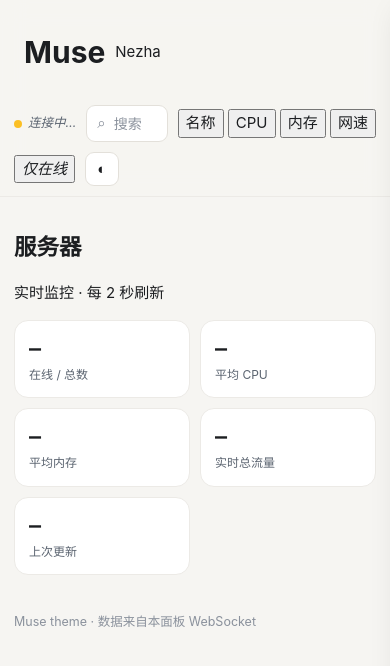
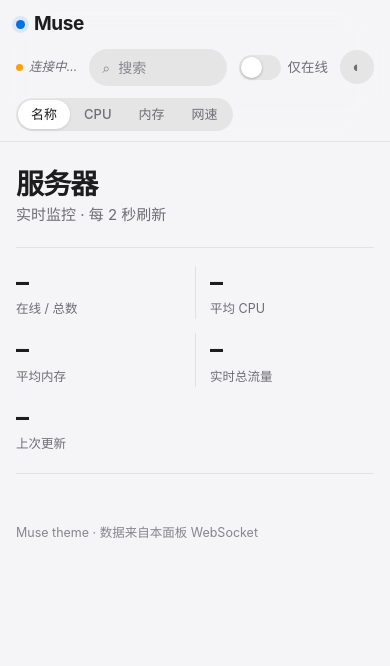
Before and after one commit to atmous/nezha-theme-muse, a plain HTML site: page muse-dist/index.html in a window 390 px wide. Drawn offline with Linux system fonts and the light colour scheme; no server answers.

Commit message:
Redesign v2: Apple-inspired minimal premium theme (muse-dist/assets/style.css)

```diff
--- a/muse-dist/assets/style.css
+++ b/muse-dist/assets/style.css
@@ -1,41 +1,51 @@
-/* Muse theme for Nezha — dark-first, no external dependencies. */
+/* Muse theme for Nezha — Apple-inspired: minimal, premium, tech.
+ * Light: #f5f5f7 bg, white cards, #1d1d1f text, #0071e3 accent.
+ * Dark:  #000000 bg, #1c1c1e cards, #f5f5f7 text, #0a84ff accent.
+ * No external dependencies. */
 :root {
-  --bg: #0b0d10;
-  --bg-soft: #10131a;
-  --card: #14181f;
-  --card-2: #181d26;
-  --line: #232a35;
-  --line-soft: #1b212b;
-  --text: #e8e6e1;
-  --text-dim: #9aa3af;
-  --text-faint: #6b7280;
-  --accent: #f59e0b;
-  --accent-soft: rgba(245, 158, 11, .14);
-  --green: #34d399;
-  --green-soft: rgba(52, 211, 153, .14);
-  --red: #f87171;
-  --red-soft: rgba(248, 113, 113, .14);
-  --amber: #fbbf24;
-  --blue: #60a5fa;
-  --radius: 14px;
-  --shadow: 0 10px 30px rgba(0, 0, 0, .35);
-  --font: -apple-system, BlinkMacSystemFont, "Segoe UI", "PingFang SC", "Hiragino Sans GB", "Microsoft YaHei", sans-serif;
+  --bg: #f5f5f7;
+  --card: #ffffff;
+  --card-2: #fbfbfd;
+  --line: rgba(0, 0, 0, .08);
+  --line-strong: rgba(0, 0, 0, .12);
+  --text: #1d1d1f;
+  --text-2: #6e6e73;
+  --text-3: #86868b;
+  --accent: #0071e3;
+  --accent-soft: rgba(0, 113, 227, .10);
+  --green: #34c759;
+  --green-soft: rgba(52, 199, 89, .14);
+  --red: #ff3b30;
+  --red-soft: rgba(255, 59, 48, .10);
+  --orange: #ff9f0a;
+  --blue: #0071e3;
+  --track: rgba(0, 0, 0, .07);
+  --shadow: 0 1px 2px rgba(0, 0, 0, .04), 0 8px 24px rgba(0, 0, 0, .06);
+  --shadow-hover: 0 2px 4px rgba(0, 0, 0, .05), 0 16px 40px rgba(0, 0, 0, .10);
+  --radius: 18px;
+  --font: -apple-system, BlinkMacSystemFont, "SF Pro Display", "SF Pro Text", "Helvetica Neue", "PingFang SC", "Hiragino Sans GB", "Microsoft YaHei", sans-serif;
   --mono: ui-monospace, "SF Mono", "Cascadia Code", Menlo, Consolas, monospace;
 }
-html[data-theme="light"] {
-  --bg: #f6f5f2;
-  --bg-soft: #efede9;
-  --card: #ffffff;
-  --card-2: #faf9f7;
-  --line: #e3e0da;
-  --line-soft: #eceae6;
-  --text: #1c1e21;
-  --text-dim: #5b6470;
-  --text-faint: #8a919c;
-  --accent-soft: rgba(245, 158, 11, .12);
-  --green-soft: rgba(5, 150, 105, .12);
-  --red-soft: rgba(220, 38, 38, .10);
-  --shadow: 0 10px 28px rgba(28, 30, 33, .10);
+html[data-theme="dark"] {
+  --bg: #000000;
+  --card: #1c1c1e;
+  --card-2: #2c2c2e;
+  --line: rgba(255, 255, 255, .09);
+  --line-strong: rgba(255, 255, 255, .14);
+  --text: #f5f5f7;
+  --text-2: #98989d;
+  --text-3: #6e6e73;
+  --accent: #0a84ff;
+  --accent-soft: rgba(10, 132, 255, .16);
+  --green: #30d158;
+  --green-soft: rgba(48, 209, 88, .16);
+  --red: #ff453a;
+  --red-soft: rgba(255, 69, 58, .14);
+  --orange: #ff9f0a;
+  --blue: #0a84ff;
+  --track: rgba(255, 255, 255, .10);
+  --shadow: 0 1px 2px rgba(0, 0, 0, .3), 0 8px 24px rgba(0, 0, 0, .35);
+  --shadow-hover: 0 2px 4px rgba(0, 0, 0, .4), 0 16px 40px rgba(0, 0, 0, .5);
 }
 * { box-sizing: border-box; }
 html, body { margin: 0; padding: 0; }
@@ -46,136 +56,202 @@ body {
   font-size: 15px;
   line-height: 1.5;
   -webkit-font-smoothing: antialiased;
+  text-rendering: optimizeLegibility;
 }
-button, input, select { font: inherit; color: inherit; }
-a { color: var(--accent); }
+button, input { font: inherit; color: inherit; }
+::selection { background: var(--accent-soft); }
 
-/* ---------- top bar ---------- */
+/* ---------- top bar : frosted glass ---------- */
 .topbar {
   position: sticky; top: 0; z-index: 20;
-  display: flex; align-items: center; gap: 16px; flex-wrap: wrap;
-  padding: 12px 20px;
-  background: color-mix(in srgb, var(--bg) 86%, transparent);
-  backdrop-filter: blur(12px);
-  border-bottom: 1px solid var(--line-soft);
+  display: flex; align-items: center; gap: 18px; flex-wrap: wrap;
+  padding: 12px 28px;
+  background: color-mix(in srgb, var(--bg) 72%, transparent);
+  -webkit-backdrop-filter: blur(20px) saturate(180%);
+  backdrop-filter: blur(20px) saturate(180%);
+  border-bottom: 1px solid var(--line);
 }
-.brand { display: flex; align-items: center; gap: 10px; min-width: 0; }
-.brand-mark {
-  display: grid; place-items: center;
-  width: 36px; height: 36px; border-radius: 10px;
-  background: var(--accent-soft); color: var(--accent);
-  font-size: 19px; line-height: 1;
+.brand { display: flex; align-items: baseline; gap: 9px; min-width: 0; }
+.brand-dot {
+  width: 9px; height: 9px; border-radius: 50%;
+  background: var(--accent); align-self: center; flex: none;
+  box-shadow: 0 0 0 4px var(--accent-soft);
 }
-.brand-text h1 { font-size: 17px; margin: 0; letter-spacing: .2px; }
-.brand-text p { margin: 0; font-size: 12px; color: var(--text-dim); }
-.topbar-right { margin-left: auto; display: flex; align-items: center; gap: 10px; flex-wrap: wrap; }
-.conn { display: inline-flex; align-items: center; gap: 6px; font-size: 12.5px; color: var(--text-dim); white-space: nowrap; }
-.conn i { width: 8px; height: 8px; border-radius: 50%; background: var(--amber); display: inline-block; }
-.conn.ok i { background: var(--green); box-shadow: 0 0 0 3px var(--green-soft); }
+.brand h1 { font-size: 19px; font-weight: 700; letter-spacing: -.02em; margin: 0; }
+.brand-sub { font-size: 13px; color: var(--text-3); font-weight: 500; }
+.topbar-right { margin-left: auto; display: flex; align-items: center; gap: 12px; flex-wrap: wrap; }
+.conn { display: inline-flex; align-items: center; gap: 6px; font-size: 12.5px; color: var(--text-2); white-space: nowrap; }
+.conn i { width: 7px; height: 7px; border-radius: 50%; background: var(--orange); display: inline-block; }
+.conn.ok i { background: var(--green); }
 .conn.bad i { background: var(--red); }
 .search {
   display: flex; align-items: center; gap: 6px;
-  background: var(--card); border: 1px solid var(--line);
-  border-radius: 9px; padding: 6px 10px; min-width: 180px;
+  background: var(--track); border: 0;
+  border-radius: 999px; padding: 7px 13px; min-width: 170px;
 }
-.search span { color: var(--text-faint); }
+.search span { color: var(--text-3); font-size: 14px; }
 .search input { border: 0; outline: 0; background: transparent; width: 100%; font-size: 14px; }
-.search input::placeholder { color: var(--text-faint); }
-select {
-  background: var(--card); border: 1px solid var(--line);
-  border-radius: 9px; padding: 7px 8px; font-size: 13.5px; outline: 0;
+.search input::placeholder { color: var(--text-3); }
+.search:focus-within { box-shadow: 0 0 0 3px var(--accent-soft); }
+
+/* segmented control (Apple style) */
+.segmented {
+  display: inline-flex; padding: 2px; gap: 1px;
+  background: var(--track); border-radius: 999px;
 }
-.toggle-online { display: inline-flex; align-items: center; gap: 5px; font-size: 13.5px; color: var(--text-dim); cursor: pointer; white-space: nowrap; }
-.toggle-online input { accent-color: var(--accent); }
+.segmented button {
+  border: 0; background: transparent; cursor: pointer;
+  padding: 5px 13px; border-radius: 999px;
+  font-size: 13px; font-weight: 500; color: var(--text-2);
+  transition: background .15s ease, color .15s ease, box-shadow .15s ease;
+  white-space: nowrap;
+}
+.segmented button:hover { color: var(--text); }
+.segmented button.active {
+  background: var(--card); color: var(--text);
+  box-shadow: 0 1px 3px rgba(0, 0, 0, .12);
+}
+
+/* toggle switch (Apple style) */
+.switch {
+  display: inline-flex; align-items: center; gap: 7px;
+  border: 0; background: transparent; cursor: pointer; padding: 4px 0;
+  font-size: 13.5px; color: var(--text-2); white-space: nowrap;
+}
+.switch .switch-knob {
+  position: relative; width: 42px; height: 25px; flex: none;
+  border-radius: 999px; background: var(--track);
+  transition: background .2s ease;
+}
+.switch .switch-knob::after {
+  content: ""; position: absolute; top: 2px; left: 2px;
+  width: 21px; height: 21px; border-radius: 50%;
+  background: #fff; box-shadow: 0 1px 3px rgba(0, 0, 0, .25);
+  transition: transform .2s ease;
+}
+html[data-theme="dark"] .switch .switch-knob::after { background: #f5f5f7; }
+.switch[aria-checked="true"] .switch-knob { background: var(--green); }
+.switch[aria-checked="true"] .switch-knob::after { transform: translateX(17px); }
+.switch em { font-style: normal; }
+
 .icon-btn {
-  background: var(--card); border: 1px solid var(--line);
-  border-radius: 9px; width: 34px; height: 34px; cursor: pointer;
-  display: inline-grid; place-items: center; font-size: 15px;
+  background: var(--track); border: 0;
+  border-radius: 50%; width: 34px; height: 34px; cursor: pointer;
+  display: inline-grid; place-items: center; font-size: 15px; color: var(--text-2);
+  transition: background .15s ease, color .15s ease;
 }
-.icon-btn:hover { border-color: var(--accent); color: var(--accent); }
+.icon-btn:hover { color: var(--text); }
 
 /* ---------- layout ---------- */
-.wrap { max-width: 1180px; margin: 0 auto; padding: 18px 20px 40px; }
+.wrap { max-width: 1200px; margin: 0 auto; padding: 28px 28px 48px; }
+.hero { margin: 6px 0 20px; }
+.hero h2 {
+  font-size: 34px; font-weight: 700; letter-spacing: -.03em; line-height: 1.15;
+  margin: 0;
+}
+.hero p { margin: 4px 0 0; font-size: 15px; color: var(--text-2); }
+
+/* stats strip with hairline dividers */
 .stats {
-  display: grid; grid-template-columns: repeat(5, 1fr); gap: 10px;
-  margin-bottom: 16px;
+  display: grid; grid-template-columns: repeat(5, 1fr);
+  padding: 18px 0; margin-bottom: 22px;
+  border-top: 1px solid var(--line);
+  border-bottom: 1px solid var(--line);
 }
-.stat {
-  background: var(--card); border: 1px solid var(--line-soft);
-  border-radius: var(--radius); padding: 12px 14px;
+.stat { padding: 0 20px; }
+.stat:first-child { padding-left: 0; }
+.stat + .stat { border-left: 1px solid var(--line); }
+.stat b {
+  display: block; font-size: 26px; font-weight: 650; letter-spacing: -.02em;
+  font-variant-numeric: tabular-nums; line-height: 1.2;
 }
-.stat b { display: block; font-size: 20px; font-variant-numeric: tabular-nums; font-family: var(--mono); letter-spacing: -.3px; }
-.stat span { font-size: 12px; color: var(--text-dim); }
-.hint { color: var(--text-dim); font-size: 14px; }
+.stat span { font-size: 12.5px; color: var(--text-2); }
+.hint { color: var(--text-2); font-size: 14px; }
 .hint.error { color: var(--red); }
 
-/* ---------- server grid ---------- */
-.grid { display: grid; grid-template-columns: repeat(auto-fill, minmax(320px, 1fr)); gap: 14px; }
+/* ---------- server cards ---------- */
+.grid { display: grid; grid-template-columns: repeat(auto-fill, minmax(340px, 1fr)); gap: 16px; }
 .card {
-  background: var(--card); border: 1px solid var(--line-soft);
-  border-radius: var(--radius); padding: 15px 16px 13px;
-  cursor: pointer; transition: transform .12s ease, border-color .12s ease, box-shadow .12s ease;
+  background: var(--card); border: 1px solid var(--line);
+  border-radius: var(--radius); padding: 20px 20px 16px;
+  cursor: pointer; box-shadow: var(--shadow);
+  transition: transform .18s ease, box-shadow .18s ease, border-color .18s ease;
   position: relative; overflow: hidden;
 }
-.card:hover { transform: translateY(-2px); border-color: var(--line); box-shadow: var(--shadow); }
-.card.offline { opacity: .72; }
+.card:hover { transform: translateY(-2px); box-shadow: var(--shadow-hover); }
+.card:focus-visible { outline: 2px solid var(--accent); outline-offset: 2px; }
+.card.offline { opacity: .62; }
 .card.offline:hover { opacity: 1; }
-.card-top { display: flex; align-items: flex-start; gap: 9px; }
-.flag { font-size: 20px; line-height: 1.2; }
-.card-name { font-weight: 650; font-size: 15.5px; overflow: hidden; text-overflow: ellipsis; white-space: nowrap; }
-.card-sub { font-size: 12.5px; color: var(--text-dim); margin-top: 1px; overflow: hidden; text-overflow: ellipsis; white-space: nowrap; }
-.dot { margin-left: auto; flex: none; width: 9px; height: 9px; border-radius: 50%; margin-top: 6px; background: var(--green); box-shadow: 0 0 0 3px var(--green-soft); }
-.dot.off { background: var(--red); box-shadow: 0 0 0 3px var(--red-soft); }
-.meters { margin-top: 13px; display: grid; gap: 8px; }
-.meter { display: grid; grid-template-columns: 44px 1fr 52px; align-items: center; gap: 9px; font-size: 12.5px; }
-.meter label { color: var(--text-dim); }
-.meter output { text-align: right; font-family: var(--mono); font-variant-numeric: tabular-nums; }
-.bar { height: 7px; border-radius: 99px; background: var(--bg-soft); overflow: hidden; border: 1px solid var(--line-soft); }
-.bar i { display: block; height: 100%; border-radius: 99px; background: var(--green); transition: width .5s ease, background .3s ease; }
-.bar i.warn { background: var(--amber); }
+.card-top { display: flex; align-items: flex-start; gap: 10px; }
+.flag { font-size: 22px; line-height: 1.25; }
+.card-name { font-weight: 650; font-size: 16px; letter-spacing: -.01em; overflow: hidden; text-overflow: ellipsis; white-space: nowrap; }
+.card-sub { font-size: 12.5px; color: var(--text-2); margin-top: 2px; overflow: hidden; text-overflow: ellipsis; white-space: nowrap; }
+.dot { margin-left: auto; flex: none; width: 8px; height: 8px; border-radius: 50%; margin-top: 7px; background: var(--green); }
+.dot.off { background: var(--red); }
+.meters { margin-top: 18px; display: grid; gap: 11px; }
+.meter { display: grid; grid-template-columns: 38px 1fr 48px; align-items: center; gap: 10px; font-size: 12.5px; }
+.meter label { color: var(--text-2); }
+.meter output { text-align: right; font-variant-numeric: tabular-nums; font-weight: 550; }
+.bar { height: 5px; border-radius: 99px; background: var(--track); overflow: hidden; }
+.bar i { display: block; height: 100%; border-radius: 99px; background: var(--accent); transition: width .5s ease, background .3s ease; }
+.bar i.warn { background: var(--orange); }
 .bar i.hot { background: var(--red); }
-.card-foot { display: flex; gap: 12px; margin-top: 12px; padding-top: 11px; border-top: 1px solid var(--line-soft); font-size: 12.5px; color: var(--text-dim); flex-wrap: wrap; }
-.card-foot b { color: var(--text); font-weight: 600; font-family: var(--mono); font-variant-numeric: tabular-nums; }
+.card-foot { display: flex; gap: 14px; margin-top: 16px; padding-top: 13px; border-top: 1px solid var(--line); font-size: 12.5px; color: var(--text-2); flex-wrap: wrap; }
+.card-foot b { color: var(--text); font-weight: 600; font-variant-numeric: tabular-nums; }
 .card-foot .net-up { color: var(--green); }
 .card-foot .net-down { color: var(--blue); }
-.offline-note { font-size: 12px; color: var(--red); margin-top: 9px; }
+.offline-note { font-size: 12.5px; color: var(--red); margin-top: 10px; }
 
-.foot { display: flex; justify-content: space-between; gap: 12px; flex-wrap: wrap; margin-top: 22px; font-size: 12.5px; color: var(--text-faint); }
+.foot { display: flex; justify-content: space-between; gap: 12px; flex-wrap: wrap; margin-top: 28px; font-size: 12.5px; color: var(--text-3); }
 
-/* ---------- detail panel ---------- */
-.backdrop { position: fixed; inset: 0; background: rgba(0,0,0,.45); z-index: 30; }
+/* ---------- detail panel : frosted glass ---------- */
+.backdrop { position: fixed; inset: 0; background: rgba(0, 0, 0, .32); z-index: 30; }
 .detail {
   position: fixed; top: 0; right: 0; bottom: 0; z-index: 31;
-  width: min(680px, 100vw); background: var(--bg-soft);
+  width: min(680px, 100vw);
+  background: color-mix(in srgb, var(--bg) 82%, transparent);
+  -webkit-backdrop-filter: blur(24px) saturate(180%);
+  backdrop-filter: blur(24px) saturate(180%);
   border-left: 1px solid var(--line);
-  transform: translateX(102%); transition: transform .22s ease;
-  display: flex; flex-direction: column; box-shadow: var(--shadow);
+  transform: translateX(102%); transition: transform .25s cubic-bezier(.32, .72, 0, 1);
+  display: flex; flex-direction: column;
 }
 .detail.open { transform: translateX(0); }
-.detail-head { display: flex; align-items: flex-start; gap: 10px; padding: 18px 20px 12px; border-bottom: 1px solid var(--line-soft); }
-.detail-head h2 { margin: 0; font-size: 19px; }
-.detail-head p { margin: 2px 0 0; font-size: 13px; color: var(--text-dim); }
+.detail-head { display: flex; align-items: flex-start; gap: 10px; padding: 22px 24px 16px; border-bottom: 1px solid var(--line); }
+.detail-head h2 { margin: 0; font-size: 24px; font-weight: 700; letter-spacing: -.02em; }
+.detail-head p { margin: 3px 0 0; font-size: 13.5px; color: var(--text-2); }
 .detail-head .icon-btn { margin-left: auto; }
-.detail-body { overflow-y: auto; padding: 16px 20px 28px; }
-.d-grid { display: grid; grid-template-columns: repeat(auto-fill, minmax(150px, 1fr)); gap: 9px; margin-bottom: 18px; }
-.d-cell { background: var(--card); border: 1px solid var(--line-soft); border-radius: 11px; padding: 10px 12px; }
-.d-cell span { display: block; font-size: 11.5px; color: var(--text-dim); }
-.d-cell b { font-size: 14px; font-weight: 600; word-break: break-word; font-variant-numeric: tabular-nums; }
-.d-charts { display: grid; gap: 12px; }
-.chart-box { background: var(--card); border: 1px solid var(--line-soft); border-radius: 12px; padding: 12px 14px 6px; }
-.chart-box h3 { margin: 0 0 6px; font-size: 13.5px; font-weight: 650; }
-.chart-box h3 span { color: var(--text-dim); font-weight: 500; font-family: var(--mono); font-size: 12.5px; margin-left: 6px; }
+.detail-body { overflow-y: auto; padding: 8px 24px 32px; }
+
+/* info as list rows with hairlines (Apple Settings style) */
+.d-list { margin: 6px 0 22px; }
+.d-row {
+  display: flex; justify-content: space-between; align-items: baseline; gap: 16px;
+  padding: 11px 2px; border-bottom: 1px solid var(--line);
+}
+.d-row span { font-size: 14px; color: var(--text-2); flex: none; }
+.d-row b { font-size: 14px; font-weight: 550; text-align: right; word-break: break-word; font-variant-numeric: tabular-nums; }
+
+.d-charts { display: grid; gap: 14px; }
+.chart-box { background: var(--card); border: 1px solid var(--line); border-radius: var(--radius); padding: 16px 18px 8px; box-shadow: var(--shadow); }
+.chart-box h3 { margin: 0 0 8px; font-size: 14px; font-weight: 650; letter-spacing: -.01em; }
+.chart-box h3 span { color: var(--text-2); font-weight: 500; font-variant-numeric: tabular-nums; font-size: 12.5px; margin-left: 6px; }
 .chart-box canvas { width: 100%; height: 140px; display: block; }
-.d-history { margin-top: 14px; background: var(--card); border: 1px solid var(--line-soft); border-radius: 12px; padding: 12px 14px 6px; }
-.d-history h3 { margin: 0 0 6px; font-size: 13.5px; font-weight: 650; }
-.d-history h3 span { color: var(--text-dim); font-weight: 500; font-size: 12.5px; margin-left: 6px; }
+.d-history { margin-top: 14px; background: var(--card); border: 1px solid var(--line); border-radius: var(--radius); padding: 16px 18px 8px; box-shadow: var(--shadow); }
+.d-history h3 { margin: 0 0 8px; font-size: 14px; font-weight: 650; letter-spacing: -.01em; }
+.d-history h3 span { color: var(--text-2); font-weight: 500; font-size: 12.5px; margin-left: 6px; }
 .d-history canvas { width: 100%; height: 140px; display: block; }
 
-@media (max-width: 720px) {
-  .topbar { padding: 10px 14px; gap: 10px; }
-  .wrap { padding: 14px 14px 32px; }
-  .stats { grid-template-columns: repeat(2, 1fr); }
+@media (max-width: 760px) {
+  .topbar { padding: 10px 16px; gap: 10px; }
+  .wrap { padding: 20px 16px 36px; }
+  .hero h2 { font-size: 28px; }
+  .stats { grid-template-columns: repeat(2, 1fr); gap: 14px 0; }
+  .stat { padding: 0 14px; }
+  .stat:nth-child(3) { padding-left: 0; border-left: 0; }
+  .stat:nth-child(5) { padding-left: 0; border-left: 0; }
   .search { min-width: 0; flex: 1; }
   .grid { grid-template-columns: 1fr; }
-  .brand-text p { display: none; }
+  .brand-sub { display: none; }
+  .segmented { order: 5; }
 }
```
